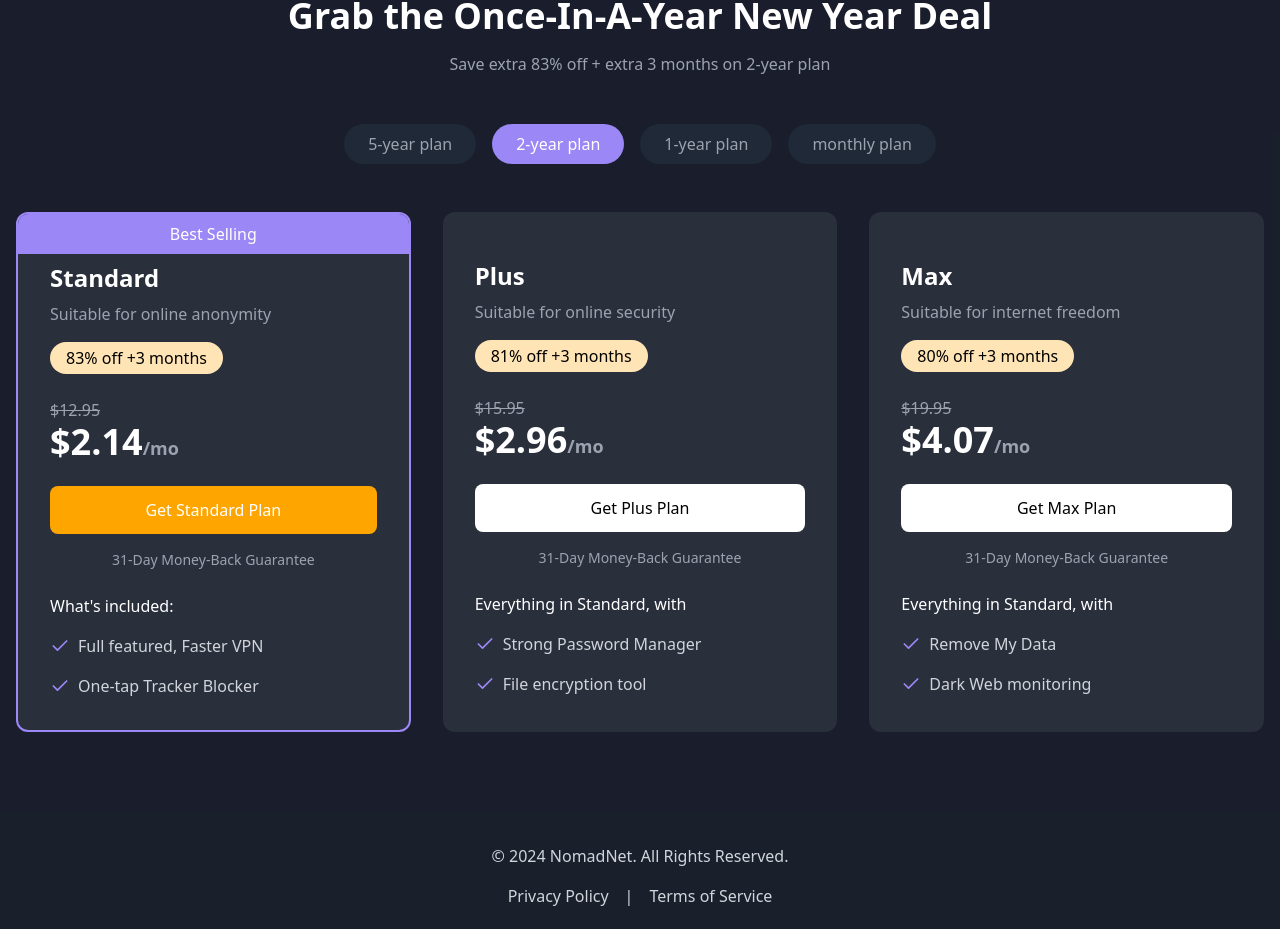
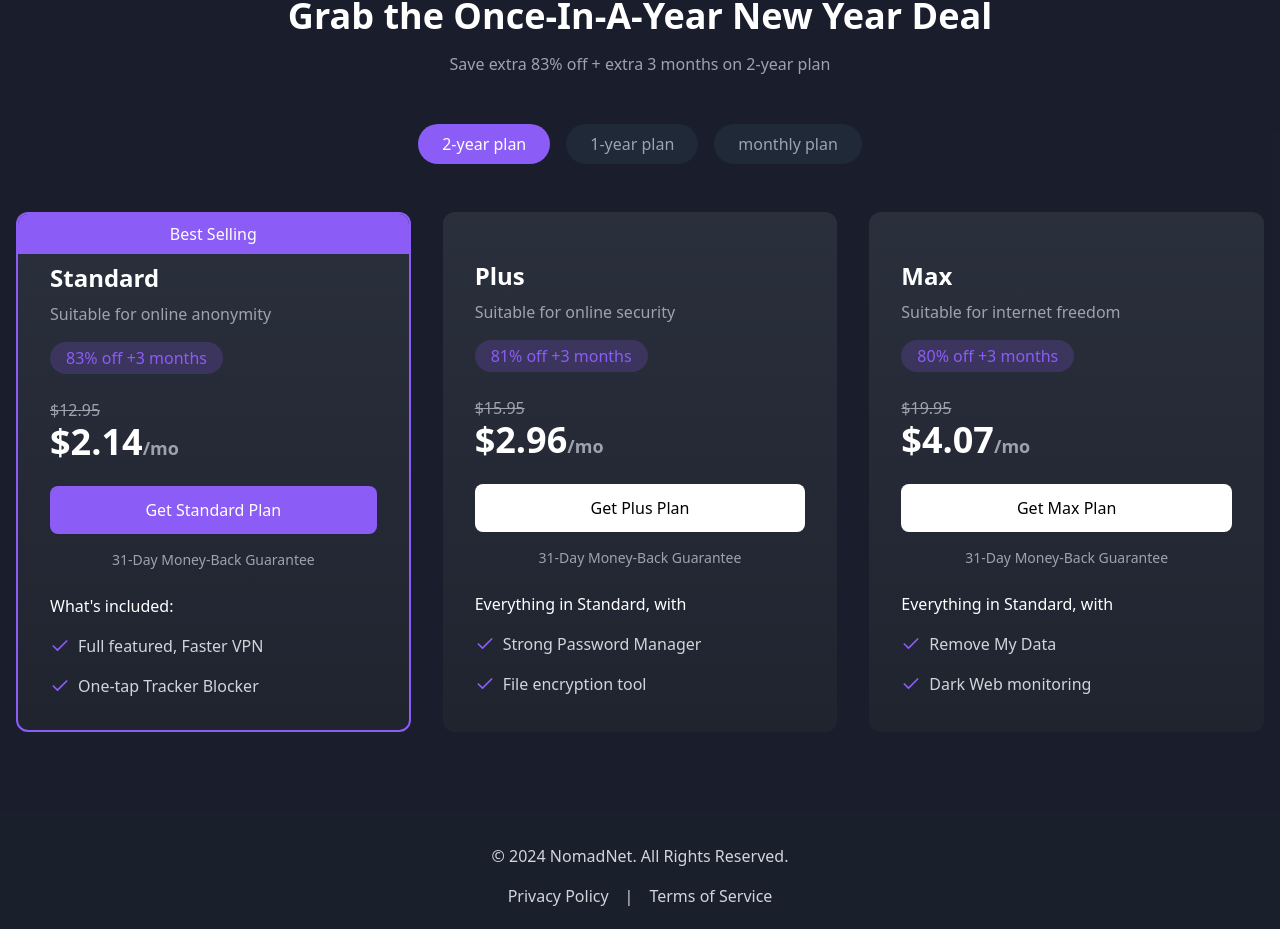
Before and after one commit to air-mn/nomadnet, a React (Vite) app: page / in a window 1280 px wide. Shown: the part 1900-2829 px from the top of the page. Built offline with nearby package versions, Linux system fonts and the light colour scheme.

Commit message:
Remove 5-Year Plan and Update Colors
Removed the 5-year plan from the pricing section and updated the color scheme to enhance visual appeal and suitability.
[skip gpt_engineer]

```diff
--- a/src/components/pricing/PricingSection.tsx
+++ b/src/components/pricing/PricingSection.tsx
@@ -3,7 +3,7 @@ import { motion } from "framer-motion";
 import { Check } from "lucide-react";
 import { useNavigate } from "react-router-dom";
 
-type PlanDuration = "monthly" | "1-year" | "2-year" | "5-year";
+type PlanDuration = "monthly" | "1-year" | "2-year";
 type PlanType = "Standard" | "Plus" | "Max";
 
 interface Plan {
@@ -12,7 +12,6 @@ interface Plan {
   monthlyPrice: number;
   yearlyPrice: number;
   twoYearPrice: number;
-  fiveYearPrice: number;
   features: string[];
   highlighted?: boolean;
 }
@@ -24,7 +23,6 @@ const plans: Plan[] = [
     monthlyPrice: 12.95,
     yearlyPrice: 3.99,
     twoYearPrice: 2.14,
-    fiveYearPrice: 1.99,
     features: [
       "Full featured, Faster VPN",
       "One-tap Tracker Blocker"
@@ -37,7 +35,6 @@ const plans: Plan[] = [
     monthlyPrice: 15.95,
     yearlyPrice: 5.82,
     twoYearPrice: 2.96,
-    fiveYearPrice: 2.82,
     features: [
       "Strong Password Manager",
       "File encryption tool"
@@ -49,7 +46,6 @@ const plans: Plan[] = [
     monthlyPrice: 19.95,
     yearlyPrice: 7.07,
     twoYearPrice: 4.07,
-    fiveYearPrice: 3.99,
     features: [
       "Remove My Data",
       "Dark Web monitoring"
@@ -69,8 +65,6 @@ const PricingSection = () => {
         return plan.yearlyPrice;
       case "2-year":
         return plan.twoYearPrice;
-      case "5-year":
-        return plan.fiveYearPrice;
       default:
         return plan.monthlyPrice;
     }
@@ -104,13 +98,13 @@ const PricingSection = () => {
         </motion.div>
 
         <div className="flex justify-center gap-4 mb-12">
-          {["5-year", "2-year", "1-year", "monthly"].map((duration) => (
+          {["2-year", "1-year", "monthly"].map((duration) => (
             <button
               key={duration}
               onClick={() => setSelectedDuration(duration as PlanDuration)}
               className={`px-6 py-2 rounded-full transition-all ${
                 selectedDuration === duration
-                  ? "bg-[#9b87f5] text-white"
+                  ? "bg-[#8B5CF6] text-white"
                   : "bg-gray-800 text-gray-400 hover:bg-gray-700"
               }`}
             >
@@ -126,12 +120,12 @@ const PricingSection = () => {
               initial={{ opacity: 0, y: 20 }}
               whileInView={{ opacity: 1, y: 0 }}
               transition={{ duration: 0.5 }}
-              className={`relative bg-[#2A2F3C] rounded-xl overflow-hidden ${
-                plan.highlighted ? "border-2 border-[#9b87f5]" : ""
+              className={`relative bg-gradient-to-b from-[#2A2F3C] to-[#1F242F] rounded-xl overflow-hidden ${
+                plan.highlighted ? "border-2 border-[#8B5CF6]" : ""
               }`}
             >
               {plan.highlighted && (
-                <div className="absolute top-0 left-0 right-0 bg-[#9b87f5] text-white text-center py-2">
+                <div className="absolute top-0 left-0 right-0 bg-[#8B5CF6] text-white text-center py-2">
                   Best Selling
                 </div>
               )}
@@ -139,7 +133,7 @@ const PricingSection = () => {
                 <h3 className="text-2xl font-bold text-white mb-2">{plan.name}</h3>
                 <p className="text-gray-400 mb-4">{plan.description}</p>
 
-                <div className="bg-[#FFE4B5] text-black rounded-full px-4 py-1 inline-block mb-6">
+                <div className="bg-[#8B5CF6]/20 text-[#8B5CF6] rounded-full px-4 py-1 inline-block mb-6">
                   {getDiscount(plan, selectedDuration)}% off
                   {selectedDuration === "2-year" && " +3 months"}
                 </div>
@@ -158,7 +152,7 @@ const PricingSection = () => {
                   onClick={() => handlePlanSelection(plan.name)}
                   className={`w-full py-3 px-6 rounded-lg mb-4 transition-colors ${
                     plan.highlighted
-                      ? "bg-[#FFA500] hover:bg-[#FF8C00] text-white"
+                      ? "bg-[#8B5CF6] hover:bg-[#7C3AED] text-white"
                       : "bg-white hover:bg-gray-100 text-black"
                   }`}
                 >
@@ -175,7 +169,7 @@ const PricingSection = () => {
                   </p>
                   {plan.features.map((feature, index) => (
                     <div key={index} className="flex items-center gap-2">
-                      <Check className="w-5 h-5 text-[#9b87f5]" />
+                      <Check className="w-5 h-5 text-[#8B5CF6]" />
                       <span className="text-gray-300">{feature}</span>
                     </div>
                   ))}
```
